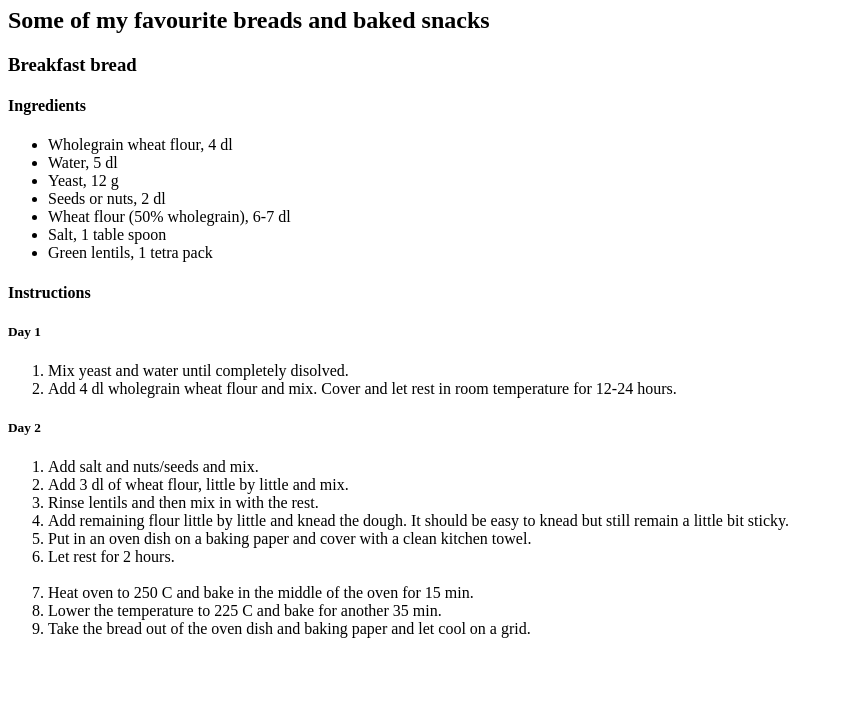
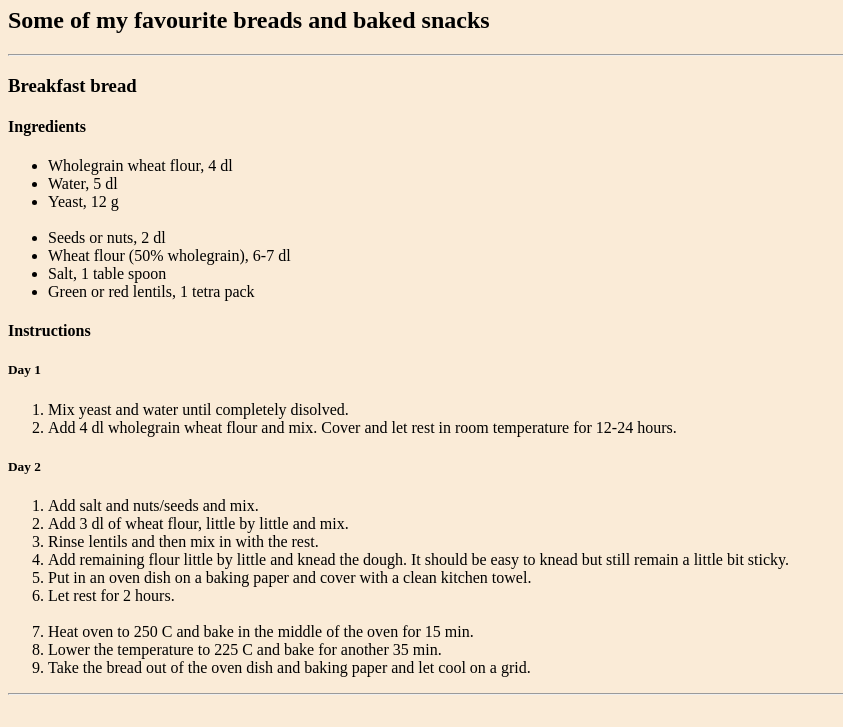
Before and after one commit to Vardagsbruket/assignment_01, a plain HTML site: page index.html in a window 1280 px wide. Shown: the part 73-800 px from the top of the page, without its empty margins (0-843 px from the left). Drawn offline with Linux system fonts and the light colour scheme.

Commit message:
modified:   index.html

```diff
--- a/index.html
+++ b/index.html
@@ -4,20 +4,27 @@
         <meta charset="UTF-8">
         <meta name="viewport" content="width-device-width, initial-scale-1.0">
         <title>Assignment 1</title>
+        <style>
+            body {
+                background-color: antiquewhite;
+            }
+        </style>
     </head>
     <body>
         <h1>My best recipes</h1>
         <h2>Some of my favourite breads and baked snacks</h2>
+        <hr />
         <h3>Breakfast bread</h3>
         <h4>Ingredients</h4>
         <ul>
             <li>Wholegrain wheat flour, 4 dl</li>
             <li>Water, 5 dl</li>
             <li>Yeast, 12 g</li>
+            <br>
             <li>Seeds or nuts, 2 dl</li>
             <li>Wheat flour (50% wholegrain), 6-7 dl</li>
             <li>Salt, 1 table spoon</li>
-            <li>Green lentils, 1 tetra pack</li>
+            <li>Green or red lentils, 1 tetra pack</li>
         </ul>
         <h4>Instructions</h4>
         <h5>Day 1</h5>
@@ -38,5 +45,6 @@
             <li>Lower the temperature to 225 C and bake for another 35 min.</li>
             <li>Take the bread out of the oven dish and baking paper and let cool on a grid.</li>
         </ol>
+        <hr />
     </body>
 </html>
```
